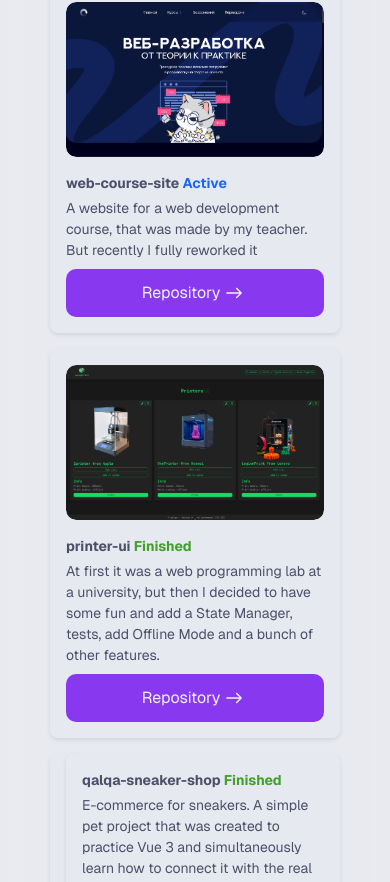
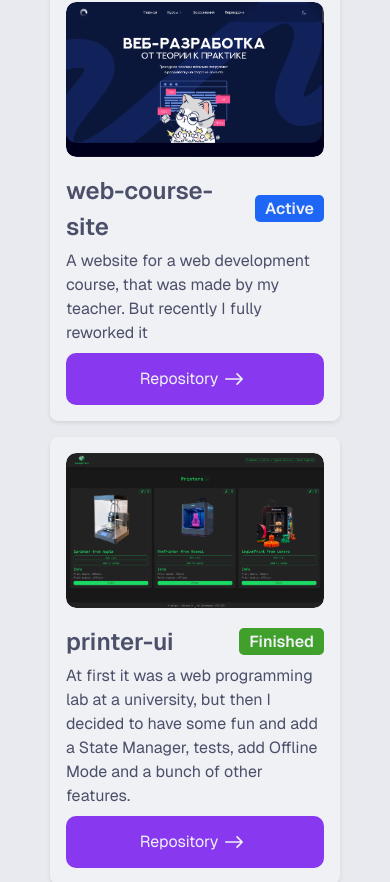
Before and after one commit to qalqa-dev/portfolio-site-upd, a React (Vite) app: page / in a window 390 px wide. Shown: the part 4784-5666 px from the top of the page. Built offline with nearby package versions, Linux system fonts and the light colour scheme; a web font is replaced by a local one.

Commit message:
fix: small layout fixes

```diff
--- a/src/components/ProjectList/ProjectCard.module.scss
+++ b/src/components/ProjectList/ProjectCard.module.scss
@@ -2,7 +2,7 @@
   padding         : 16px;
   border-radius   : 8px;
   box-shadow      : 0 2px 4px rgba(0, 0, 0, 0.1);
-  background-color: var(--color-mantle);
+  background-color: var(--color-base);
   display         : flex;
   gap             : 16px;
   justify-content : space-between;
@@ -49,12 +49,12 @@
 
 
 .title {
-  font-size  : 1.25rem;
+  font-size  : clamp(24px, 3vw, 32px);
   font-weight: 600;
 }
 
 .description {
-  font-size : 0.875rem;
+  font-size : clamp(16px, 3vw, 24px);
   margin-top: 4px;
 }
 
@@ -65,19 +65,19 @@
 }
 
 .finished {
-  color: var(--color-green);
+  background-color: var(--color-green);
 }
 
 .inProgress {
-  color: var(--color-yellow);
+  background-color: var(--color-yellow);
 }
 
 .cancelled {
-  color: var(--color-red);
+  background-color: var(--color-red);
 }
 
 .active {
-  color: var(--color-blue);
+  background-color: var(--color-blue);
 }
 
 button {
@@ -86,6 +86,7 @@ button {
   width        : 100%;
   cursor       : pointer;
   transition   : 0.2s ease-in-out;
+  font-size    : clamp(16px, 3vw, 24px);
 }
 
 .btn {
@@ -123,7 +124,9 @@ button {
 }
 
 .status {
-  margin-top : 8px;
-  font-size  : 0.875rem;
-  font-weight: bold;
+  padding      : 3px 10px;
+  border-radius: 5px;
+  color        : var(--color-base);
+  font-size    : clamp(16px, 3vw, 24px);
+  font-weight  : 600;
 }
--- a/src/components/ProjectList/ProjectCard.tsx
+++ b/src/components/ProjectList/ProjectCard.tsx
@@ -30,8 +30,9 @@ export const ProjectCard: React.FC<ProjectCardProps> = ({ project }) => {
       )}
       <div className="w-full flex flex-col justify-between">
         <div>
-          <h2 className="text-[14px] md:text-[16px] lg:text-[24px] font-bold">
-            {project.name}{' '}
+          <div className="flex items-center justify-between">
+            <h2 className={styles.title}>{project.name} </h2>
+            <span>
               {project.status && (
                 <span
                   className={clsx(styles.status, 'capitalize', {
@@ -44,7 +45,8 @@ export const ProjectCard: React.FC<ProjectCardProps> = ({ project }) => {
                   {project.status}
                 </span>
               )}
-          </h2>
+            </span>
+          </div>
           <p className={styles.description}>{project.description}</p>
         </div>
         <div className={styles.links}>
@@ -53,7 +55,7 @@ export const ProjectCard: React.FC<ProjectCardProps> = ({ project }) => {
             className={styles['btn-repo'] + ' flex items-center justify-center'}
           >
             <p>Repository</p>
-            <IoIosArrowRoundForward size={28} />
+            <IoIosArrowRoundForward size={32} />
           </button>
         </div>
       </div>
```
Lines whose indentation alone changed are shown as unchanged.
